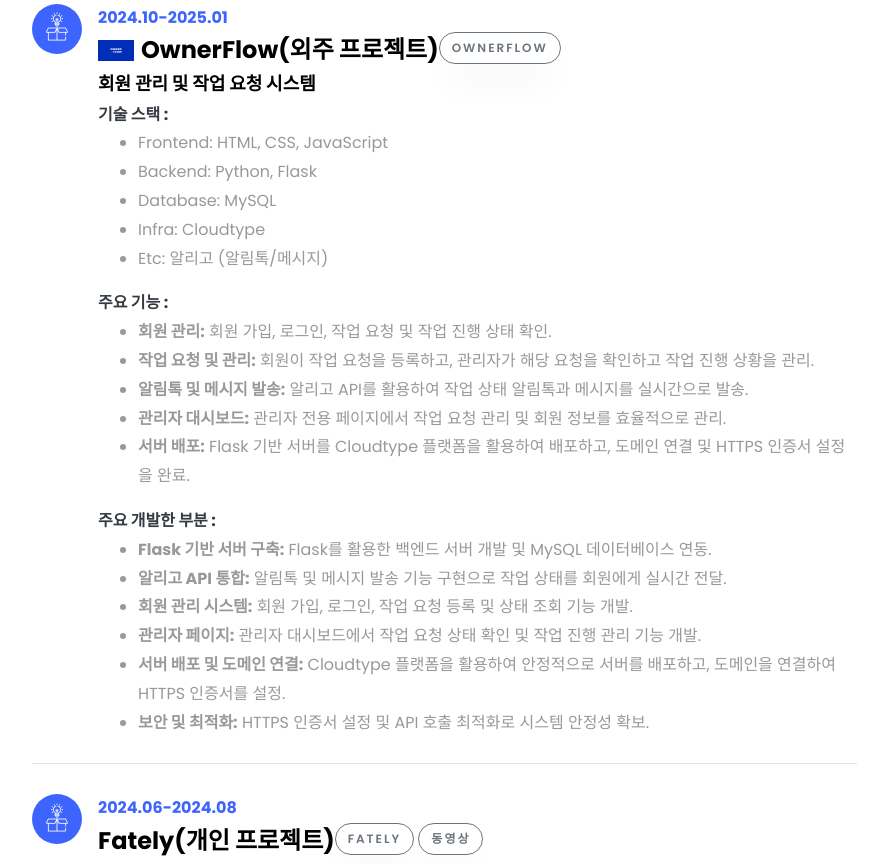
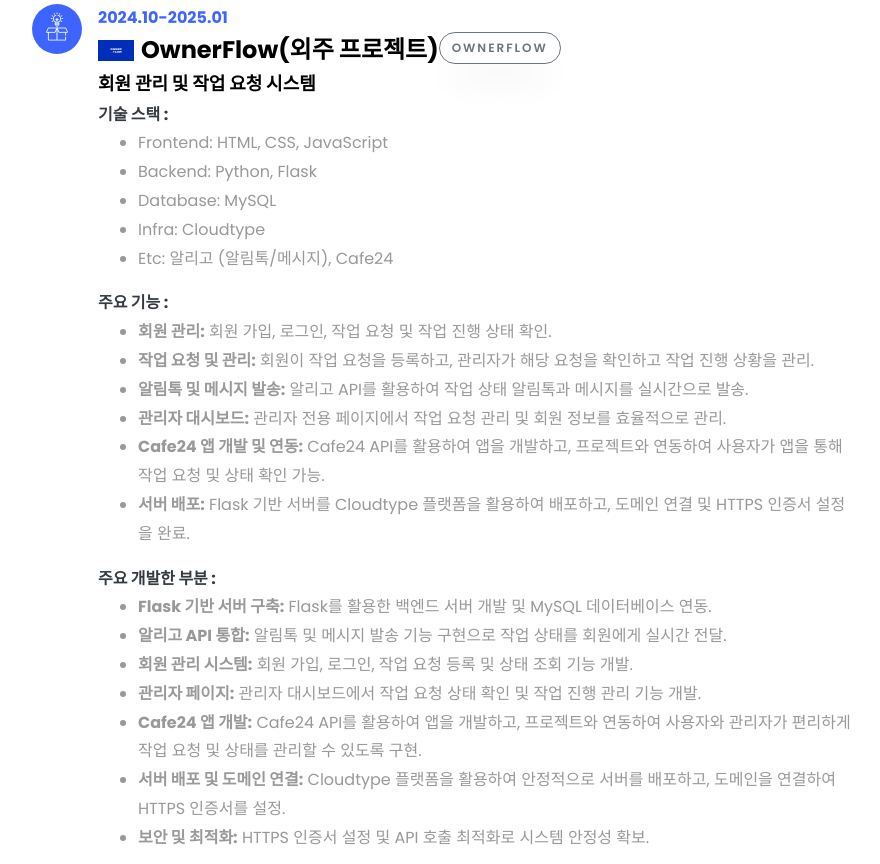
Before and after one commit to HongSeungHee25/Portfolio.github.io, a plain HTML site: page index.html in a window 1280 px wide. Shown: the part 2766-3630 px from the top of the page, without its empty margins (338-1218 px from the left). Drawn offline with Linux system fonts and the light colour scheme; grey boxes are pictures that could not be loaded; files whose address does not match are found by name.

Commit message:
Update index.html

```diff
--- a/index.html
+++ b/index.html
@@ -246,7 +246,7 @@
 										<li>Backend: Python, Flask</li>
 										<li>Database: MySQL</li>
 										<li>Infra: Cloudtype</li>
-										<li>Etc: 알리고 (알림톡/메시지)</li>
+										<li>Etc: 알리고 (알림톡/메시지), Cafe24</li>
 									</ul>
 								</div>
 								<div>
@@ -256,6 +256,7 @@
 										<li><b>작업 요청 및 관리:</b> 회원이 작업 요청을 등록하고, 관리자가 해당 요청을 확인하고 작업 진행 상황을 관리.</li>
 										<li><b>알림톡 및 메시지 발송:</b> 알리고 API를 활용하여 작업 상태 알림톡과 메시지를 실시간으로 발송.</li>
 										<li><b>관리자 대시보드:</b> 관리자 전용 페이지에서 작업 요청 관리 및 회원 정보를 효율적으로 관리.</li>
+										<li><b>Cafe24 앱 개발 및 연동:</b> Cafe24 API를 활용하여 앱을 개발하고, 프로젝트와 연동하여 사용자가 앱을 통해 작업 요청 및 상태 확인 가능.</li>
 										<li><b>서버 배포:</b> Flask 기반 서버를 Cloudtype 플랫폼을 활용하여 배포하고, 도메인 연결 및 HTTPS 인증서 설정을 완료.</li>
 									</ul>
 								</div>
@@ -266,6 +267,7 @@
 										<li><b>알리고 API 통합:</b> 알림톡 및 메시지 발송 기능 구현으로 작업 상태를 회원에게 실시간 전달.</li>
 										<li><b>회원 관리 시스템:</b> 회원 가입, 로그인, 작업 요청 등록 및 상태 조회 기능 개발.</li>
 										<li><b>관리자 페이지:</b> 관리자 대시보드에서 작업 요청 상태 확인 및 작업 진행 관리 기능 개발.</li>
+										<li><b>Cafe24 앱 개발:</b> Cafe24 API를 활용하여 앱을 개발하고, 프로젝트와 연동하여 사용자와 관리자가 편리하게 작업 요청 및 상태를 관리할 수 있도록 구현.</li>
 										<li><b>서버 배포 및 도메인 연결:</b> Cloudtype 플랫폼을 활용하여 안정적으로 서버를 배포하고, 도메인을 연결하여 HTTPS 인증서를 설정.</li>
 										<li><b>보안 및 최적화:</b> HTTPS 인증서 설정 및 API 호출 최적화로 시스템 안정성 확보.</li>
 									</ul>
```
